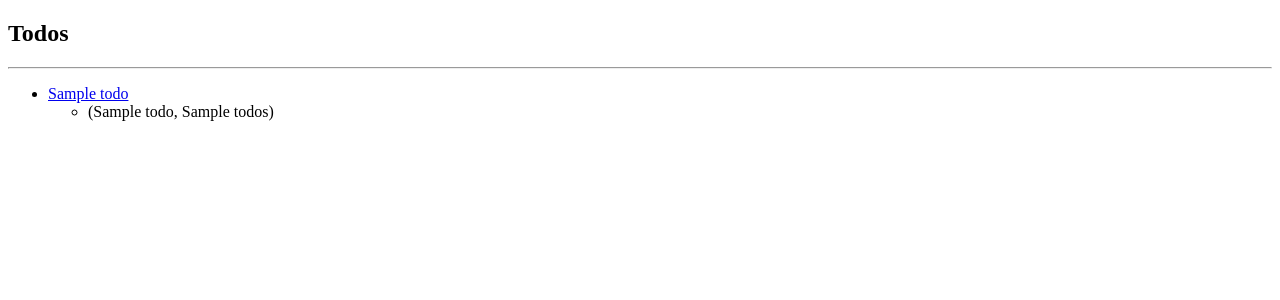
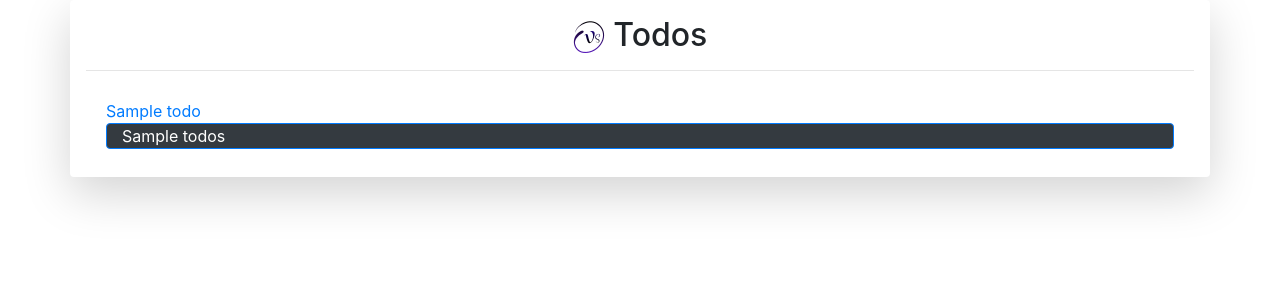
Before and after one commit to Kandeel4411/Vscodescript, a Flask app: template todos/templates/todo.html in a window 1280 px wide. Shown: the top 300 px of the page. Run offline with Flask 2, Linux system fonts and the light colour scheme; the template is opened without the code that fills it: most values are stand-ins (such as "Sample title", 1, 10 or a date in 2020); parts of the project's set-up code (start-up, migrations or seed data) failed here and were passed over; some libraries are stand-ins or nearby versions.

Commit message:
Removed unneeded dependencies and redesigned todos page using bootstrap

```diff
--- a/pyproject.toml
+++ b/pyproject.toml
@@ -11,7 +11,6 @@ pyperclip = "^1.7.0"
 pyautogui = "^0.9.48"
 mistune = "^0.8.4"
 colorama = "^0.4.3"
-beautifulsoup4 = "^4.8.2"
 
 [tool.poetry.dev-dependencies]
 
--- a/requirements.txt
+++ b/requirements.txt
@@ -1,4 +1,3 @@
-beautifulsoup4==4.8.2
 click==7.0
 colorama==0.4.3
 mistune==0.8.4
@@ -130,4 +129,3 @@ pyrect==0.1.4
 pyscreeze==0.1.25
 python3-xlib==0.15; platform_system == "Linux" and python_version >= "3.0"
 pytweening==1.0.3
-soupsieve==1.9.5
--- a/todos/main.py
+++ b/todos/main.py
@@ -3,14 +3,12 @@ import os
 import sys
 import pathlib as pl
 
-from bs4 import BeautifulSoup
-from flask import Flask, render_template, abort, Response
+from flask import Flask, render_template, abort, Response, Markup
 import mistune
 
 app = Flask(__name__)
 
 CONFIG_PATH, PROJECT_NAME = sys.argv[1:]
-
 
 @app.route("/")
 def todos():
@@ -26,11 +24,13 @@ def get_todos(project):
 
             if project == "all":
                 return [
-                    (p, project_todos(project_dir=project_dir / p))
+                    (p, project_html_todos(project_dir=project_dir / p))
                     for p in os.listdir(project_dir)
                 ]
             else:
-                return [(project, project_todos(project_dir=project_dir / project))]
+                return [
+                    (project, project_html_todos(project_dir=project_dir / project))
+                ]
     except FileNotFoundError:
         abort(Response("Config file was not found. Consider using 'vs init' first."))
     except Exception as e:
@@ -38,14 +38,12 @@ def get_todos(project):
         abort(Response(f"An unexpected error occurred."))
 
 
-def project_todos(project_dir):
+def project_html_todos(project_dir):
     try:
         with pl.Path.open(project_dir / ".todo") as todos:
-            html_list = mistune.markdown(todos.read())
-            todo_html = BeautifulSoup(html_list, "html.parser")
-            return [item.get_text() for item in todo_html.find_all("li")]
+            return Markup(mistune.markdown(todos.read()))
     except FileNotFoundError:
-        return ["Project doesn't contain .todo file."]
+        return Markup("<ul><li>Project doesn't contain .todo file.</li></ul>")
     except Exception as e:
         print(e)
         abort(Response(f"An unexpected error occurred."))
--- a/todos/templates/layout.html
+++ b/todos/templates/layout.html
@@ -5,11 +5,17 @@
     <meta charset="UTF-8">
     <meta name="viewport" content="width=device-width, initial-scale=1.0">
     <meta http-equiv="X-UA-Compatible" content="ie=edge">
+    <link rel="stylesheet" href="https://stackpath.bootstrapcdn.com/bootstrap/4.4.1/css/bootstrap.min.css"
+        integrity="sha384-Vkoo8x4CGsO3+Hhxv8T/Q5PaXtkKtu6ug5TOeNV6gBiFeWPGFN9MuhOf23Q9Ifjh" crossorigin="anonymous">
+    <link rel="shortcut icon" href="{{url_for('static', filename='img/VS.png')}}">
     {% block head %} {% endblock %}
 </head>
 
 <body>
-    {% block body %} {% endblock %}
+    <div class="container shadow-lg p-3 mb-5 bg-white rounded">
+        {% block body %} {% endblock %}
+        {% block javascript %} {% endblock %}
+    </div>
 </body>
 
 </html>
--- a/todos/templates/todo.html
+++ b/todos/templates/todo.html
@@ -1,23 +1,36 @@
 {% extends "layout.html" %}
+
 {% block head%}
     <title> Todos </title>
 {% endblock%}
+
 {% block body%}
-<h2> Todos </h2>
+
+    <header>
+        <h2  class="text-center">
+            <img src="{{url_for('static', filename='img/VS.png')}}">
+            Todos
+        </h2>
         <hr>
-<ul>
+    </header>
 
+    <main>
+        <ul class="list-group list-group-flush">
             {% for todo, items in todos %}
-    <li>
-        <a href="#" class="project_name"> {{ todo }} </a>
-        <ul>
-            {% for item in items %}
-            <li> {{ item }} </li>
-            {% endfor %}
-        </ul>
+            <li class="list-group-item">
+                <a href="#" class="project_name">
+                     {{ todo }}
+                </a>
+                <div class="container card bg-dark text-white border border-primary">
+                    {{items}}
+                </div>
             </li>
             {% endfor %}
         </ul>
+    </main c>
+
+
+    {% block javascript %}
         <script>
             let projects = document.querySelectorAll(".project_name");
             projects.forEach((project) => project.onclick = func(project.innerHTML));
@@ -31,5 +44,6 @@
                 return call;
             }
         </script>
+    {% endblock%}
 
 {% endblock%}
--- a/vs.py
+++ b/vs.py
@@ -23,7 +23,7 @@ CONFIG_PATH = str(BASE_DIR / pl.Path("config.json"))
     help=click.style(
         "Clone/Creates project/code folder if it doesn't"
         " exist and opens it in VScode."
-        "\n\nTodos app: Parses Markdown formatted list from '.todo' file from project directories"
+        "\n\nTodos app: Parses Markdown formatted .todo file from project directories"
         " and displays it on a webpage.",
         fg="yellow",
     ),
```
Also changed, not shown: todos/static/img/VS.png (added), 1 other file. Lines whose indentation alone changed are shown as unchanged.
